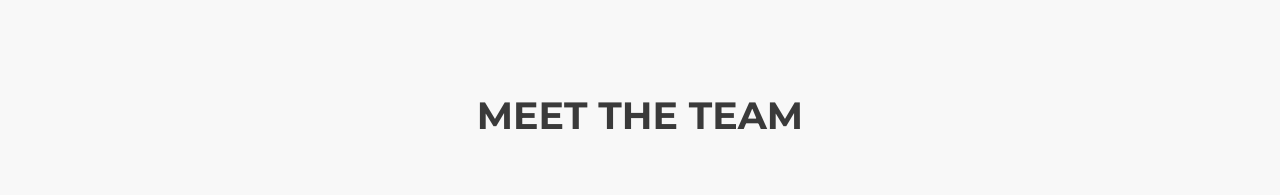
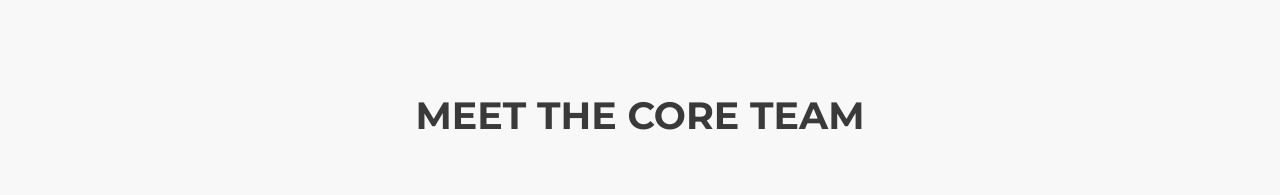
Before and after one commit to codetronicsio/codetronicsio.github.io, a plain HTML site: page index.html in a window 1280 px wide. Shown: the part 2921-3116 px from the top of the page. Drawn offline with nearby package versions, Linux system fonts and the light colour scheme; some packages are replaced by stand-ins of ours.

Commit message:
Text changes.

```diff
--- a/index.html
+++ b/index.html
@@ -275,7 +275,7 @@
                 <div class = "row">
                     <div class = "">
                         <div class = "section-heading">
-                            <h2>Meet the team</h2>
+                            <h2>Meet the core team</h2>
                             <!-- <p class="special-p">We're a team of goal driven people that want you to ignite and power your business with software seamlessly</p> -->
                         </div>
                     </div>
```
